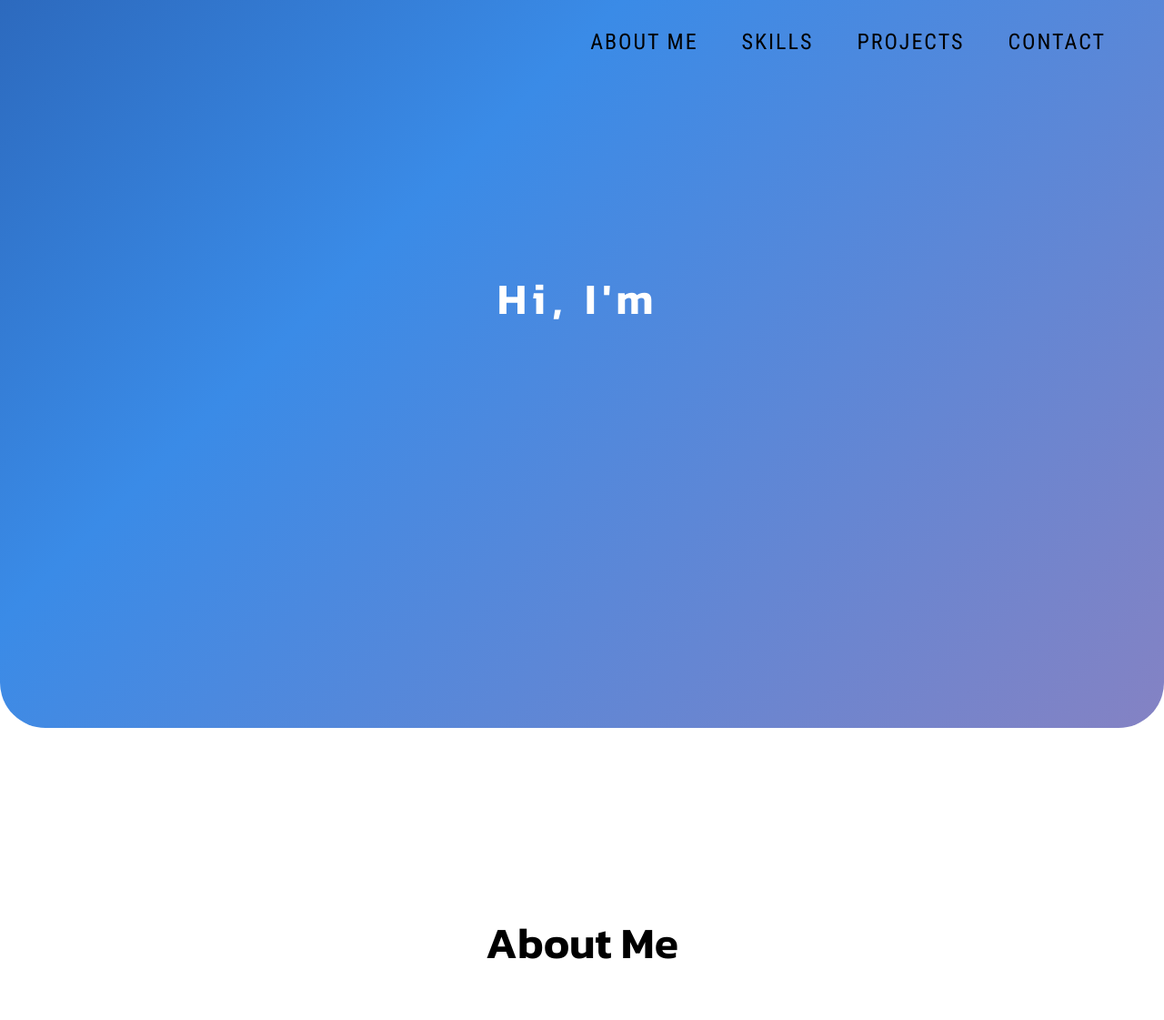
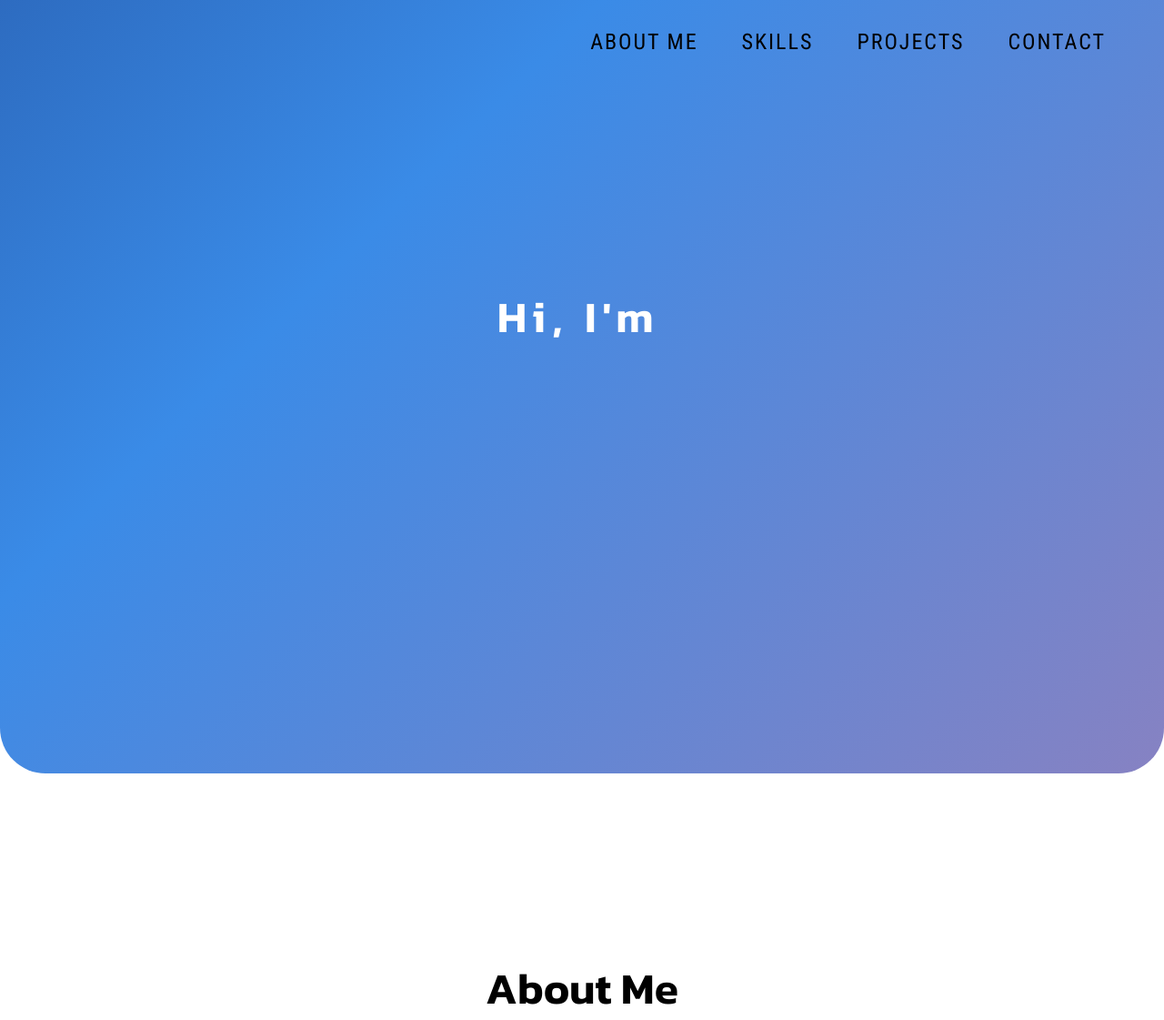
Before and after one commit to derekth26/Portfolio, a PHP site: page / in a window 1280 px wide. Shown: the top 1121 px of the page at 91% size. Run offline with PHP 8.4, Linux system fonts and the light colour scheme.

Commit message:
Oct 3, 2024, 4:26 PM

```diff
--- a/Derek Ho Portfolio/css/styles.css
+++ b/Derek Ho Portfolio/css/styles.css
@@ -6,7 +6,7 @@ header {
 
 	background-size: 400% 400%;
 	animation: gradient 10s ease infinite !important;
-  height: 800px;
+  height: 850px;
   border-radius: 0 0 50px 50px;
 
 }
@@ -275,7 +275,7 @@ a {
 .intro{
   display: flex;
   justify-content: center;
-  margin-top: 200px;
+  margin-top: 220px;
 
 }
 .resume{
```
